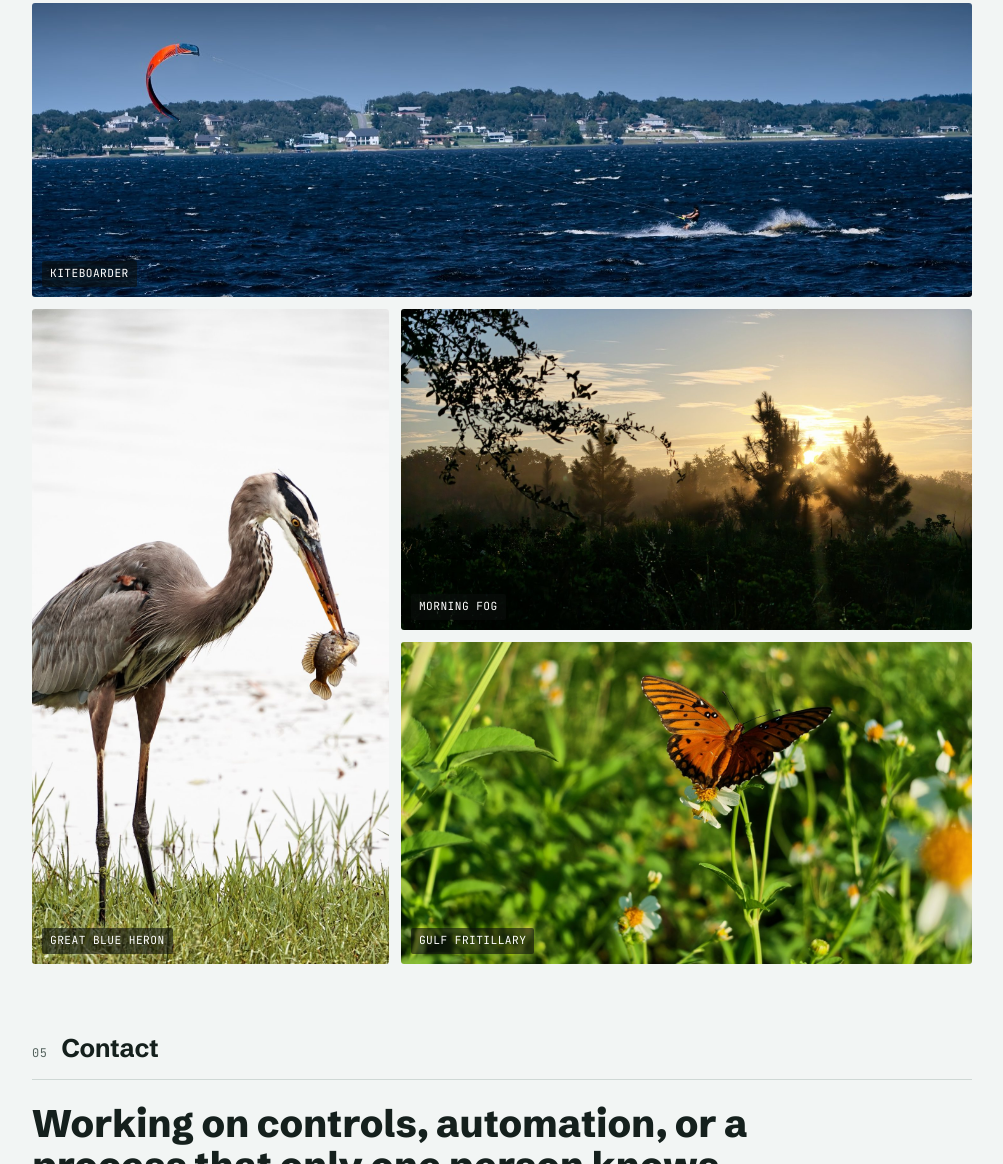
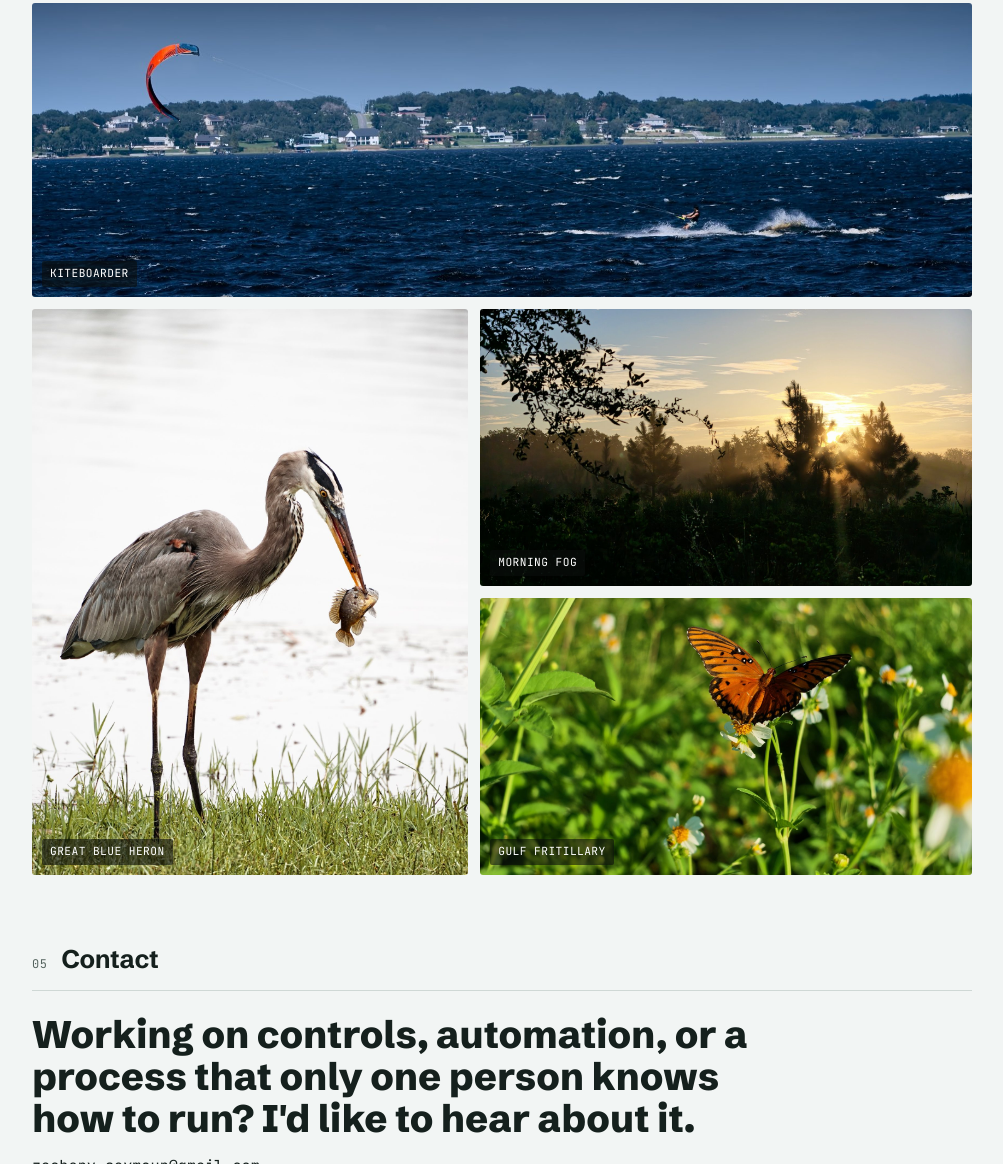
Before and after one commit to zacheryseymour/zacheryseymour.github.io, a plain HTML site: page pro/index.html in a window 1280 px wide. Shown: the part 3942-5106 px from the top of the page, without its empty margins (138-1141 px from the left). Drawn offline with Linux system fonts and the light colour scheme.

Commit message:
Add files via upload

```diff
--- a/pro/index.html
+++ b/pro/index.html
@@ -4,6 +4,18 @@
 <meta charset="utf-8">
 <meta name="viewport" content="width=device-width, initial-scale=1">
 <title>Zachery Seymour</title>
+<meta name="description" content="Zachery Seymour: internal controls, process improvement and automation. SOX controls certified on time, measured improvements, and tools an auditor can follow.">
+<link rel="icon" type="image/png" href="favicon.png">
+<link rel="apple-touch-icon" href="favicon.png">
+<meta property="og:type" content="website">
+<meta property="og:url" content="https://zacheryseymour.github.io/pro/">
+<meta property="og:title" content="Zachery Seymour">
+<meta property="og:description" content="Internal controls, process improvement and automation. I build processes that outlive the person running them.">
+<meta property="og:image" content="https://zacheryseymour.github.io/pro/og-pro.jpg">
+<meta property="og:image:width" content="1200">
+<meta property="og:image:height" content="630">
+<meta property="og:image:alt" content="I build processes that outlive the person running them.">
+<meta name="twitter:card" content="summary_large_image">
 <link rel="preconnect" href="https://fonts.googleapis.com">
 <link rel="preconnect" href="https://fonts.gstatic.com" crossorigin>
 <link href="https://fonts.googleapis.com/css2?family=Schibsted+Grotesk:wght@500;700;800&family=Source+Serif+4:ital,opsz,wght@0,8..60,400;0,8..60,600;1,8..60,400&family=JetBrains+Mono:wght@400;600&display=swap" rel="stylesheet">
@@ -130,25 +142,24 @@ section { padding: 56px 0 8px; }
 .off p { margin: 0 0 14px; }
 .gallery {
   display: grid; gap: 12px; margin-top: 22px;
-  grid-template-columns: 1fr 1.6fr; grid-template-areas: "kite kite" "heron fog" "heron fly";
+  grid-template-columns: 1fr 1.127fr; grid-template-areas: "kite kite" "heron fog" "heron fly"; align-items: start;
 }
 .gallery figure { margin: 0; position: relative; overflow: hidden; border-radius: 3px; background: var(--sheet); }
-.gallery img { display: block; width: 100%; height: 100%; object-fit: cover; }
+.gallery img { display: block; width: 100%; height: auto; }
 .gallery figcaption {
   position: absolute; left: 10px; bottom: 10px; font-family: var(--mono); font-size: .7rem;
   letter-spacing: .04em; text-transform: uppercase; color: #fff; background: rgba(10,14,13,.6);
   padding: 4px 8px; border-radius: 2px;
 }
 .g-kite { grid-area: kite; aspect-ratio: 1800 / 563; }
-.g-kite img { object-position: left center; }
-.g-heron { grid-area: heron; }
-.g-fog { grid-area: fog; aspect-ratio: 16 / 9; }
-.g-fly { grid-area: fly; aspect-ratio: 16 / 9; }
+.g-heron { grid-area: heron; aspect-ratio: 1389 / 1800; }
+.g-fog { grid-area: fog; aspect-ratio: 1800 / 1013; }
+.g-fly { grid-area: fly; aspect-ratio: 1800 / 1013; }
 .photo-link { margin-top: 14px; }
 @media (max-width: 640px) {
   .gallery { grid-template-columns: 1fr; grid-template-areas: "kite" "heron" "fog" "fly"; }
   .g-kite { aspect-ratio: 1800 / 563; }
-  .g-heron { aspect-ratio: 4 / 5; }
+  .g-heron { aspect-ratio: 1389 / 1800; }
 }
 
 /* Contact */
```
Also changed, not shown: pro/favicon.png (added), pro/og-pro.jpg (added).
